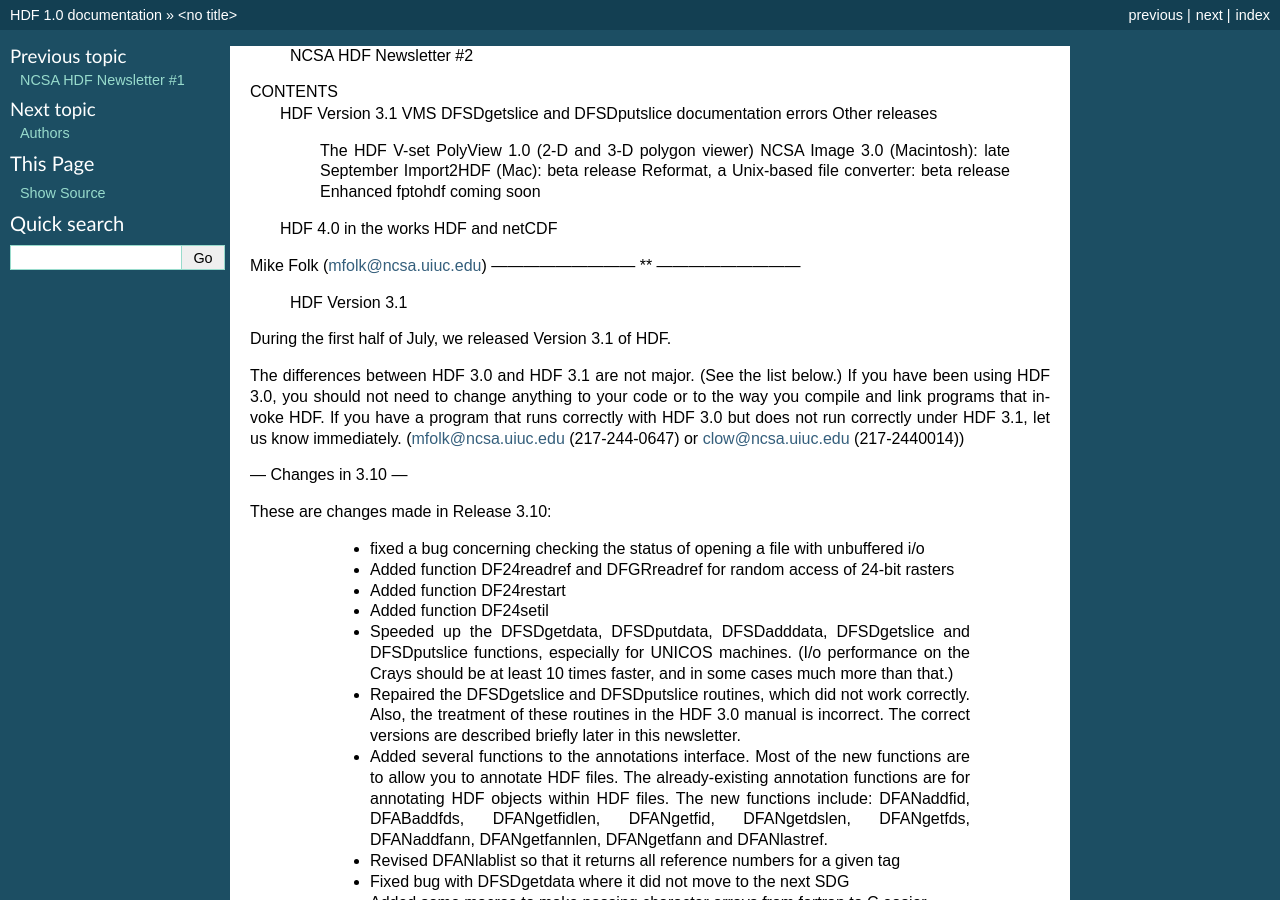
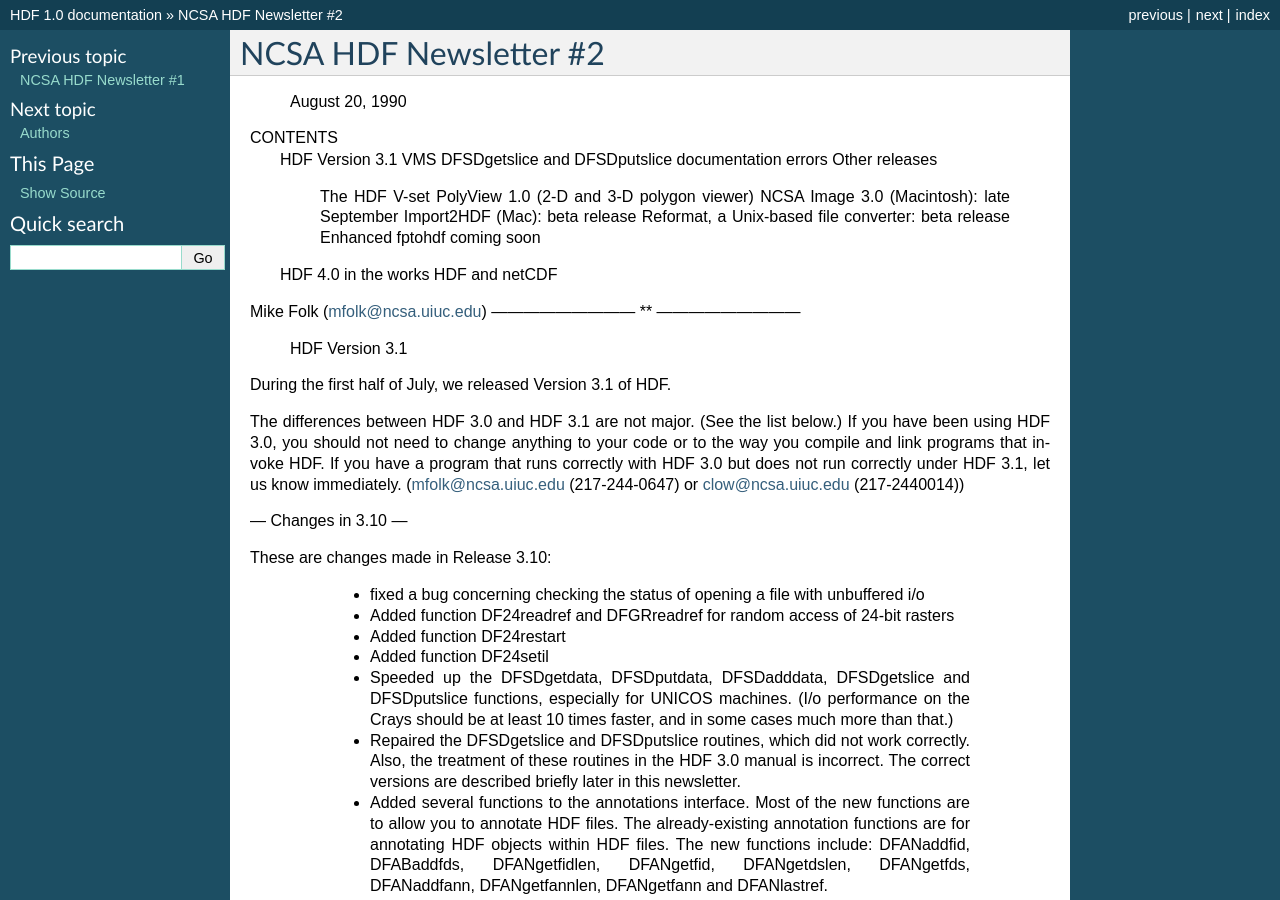
Before and after one commit to hdfeos/hdf, a Sphinx documentation site: the page built from docs/002.rst, in a window 1280 px wide and 900 px high. Built offline with Sphinx 7.4.7, drawn with Linux system fonts in a browser that asks for light colours; some of the changed text lies outside the part shown.

Commit message:
docs: remove spaces

```diff
--- a/docs/002.rst
+++ b/docs/002.rst
@@ -1,5 +1,5 @@
-                   NCSA HDF Newsletter #2
-===============================================================================
+NCSA HDF Newsletter #2
+======================
                        August 20, 1990
 
 CONTENTS
```
